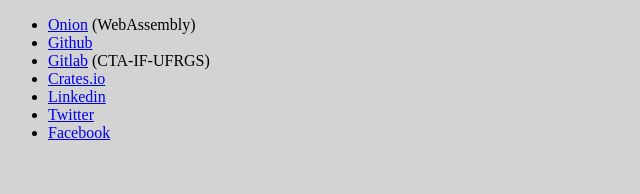
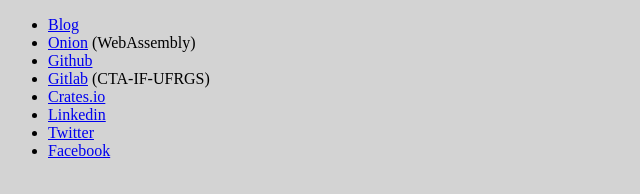
Before and after one commit to kirch7/kirch7.github.io, a plain HTML site: page index.html in a window 1280 px wide. Shown: the whole page, without its empty margins (0-640 px from the left). Drawn offline with Linux system fonts and the light colour scheme.

Commit message:
Empty blog post.

```diff
--- /dev/null
+++ b/blog/styles/main.css
@@ -0,0 +1,3 @@
+body {
+    background:white;
+}
--- a/index.html
+++ b/index.html
@@ -10,6 +10,7 @@
   <body>
     <div id="links">
       <ul>
+	<li><a href="./blog/">Blog</a></li>
 	<li><a href="./onion">Onion</a> (WebAssembly)</li>
 	<li><a href="https://github.com/kirch7">Github</a></li>
 	<li><a href="https://git.cta.if.ufrgs.br/kirch7">Gitlab</a> (CTA-IF-UFRGS)</li>
```
Also changed, not shown: blog/2018/03/18/timon.html (added, +13 -0 lines), blog/favicon.jpg (added).
